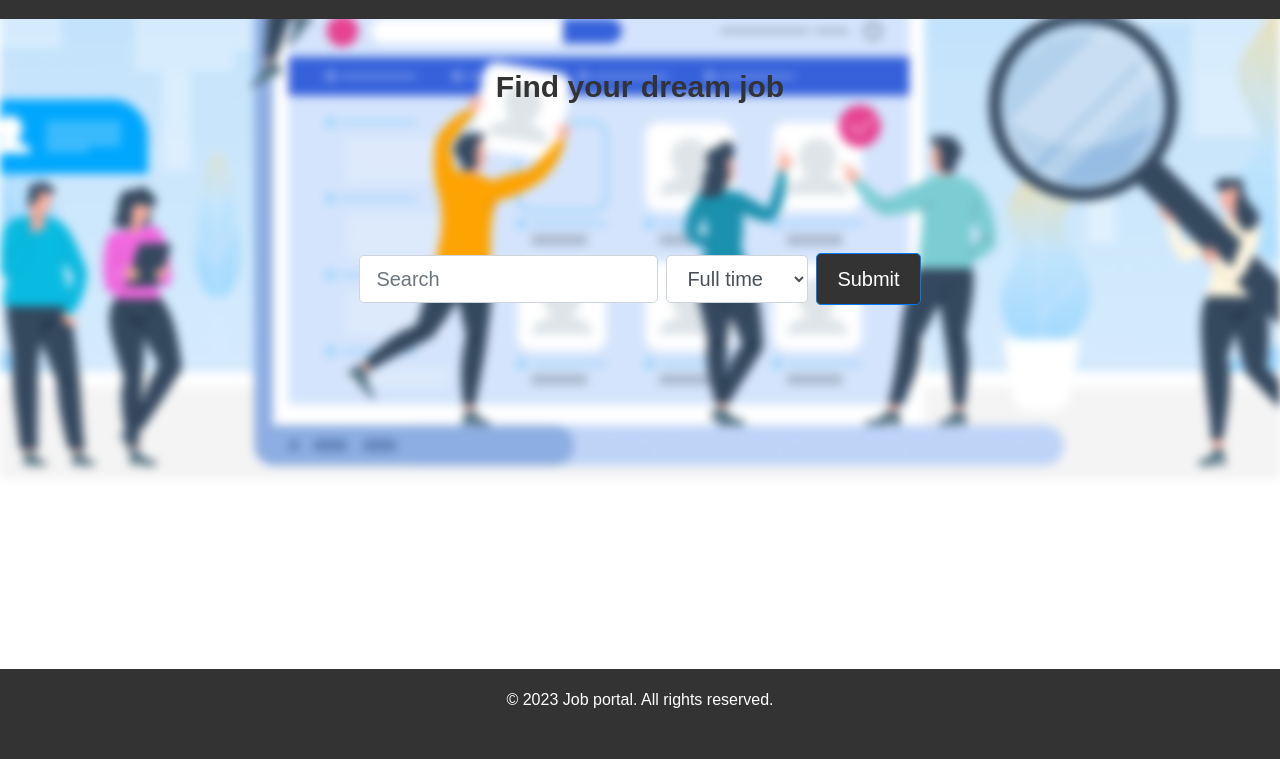
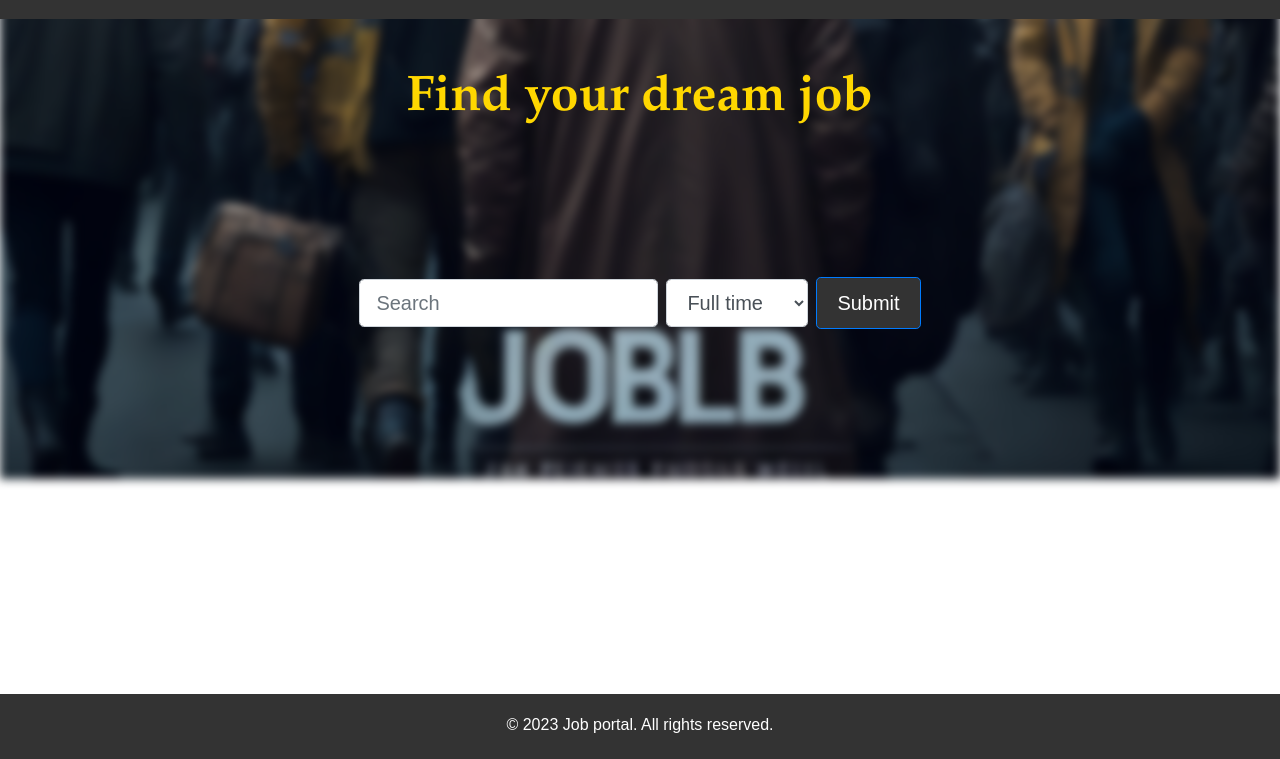
Before and after one commit to MyrHlorid/FinalProject, a Django app: page / in a window 1280 px wide. Shown: the part 321-1080 px from the top of the page. Before the commit the page ends 1029 px from the top, so only its background shows below. Run offline with Django 3.2, Linux system fonts and the light colour scheme; some libraries are stand-ins or nearby versions.

Commit message:
changed base.html

```diff
--- a/job_portal/views.py
+++ b/job_portal/views.py
@@ -40,7 +40,7 @@ def login_request(request):
         else:
             messages.error(request, "Invalid username or password.")
     form = AuthenticationForm()
-    return render(request=request, template_name="job_portal/login.html", context={"login_form": form})
+    return render(request=request, template_name="job_portal/Profile.html", context={"login_form": form})
 
 
 def logout_request(request):
--- a/templates/base.html
+++ b/templates/base.html
@@ -48,16 +48,17 @@
 
       {% block cssadd %}
     .content {
-        min-height: calc(100vh - 150px); /* Subtract header and footer heights */
+        min-height: calc(100vh - 125px); /* Subtract header and footer heights */
     }
     .words{
         top: 50%;
         left: 50%;
         padding-bottom: 100px;
         padding-top: 50px;
-        font-size: 30px;
-        color: #333333;
+        font-size: 50px;
+        color: gold;
         font-weight: bold;
+        font-family: "Garamond", serif;
     }
     .background_class{
         background-color:rgba(0,0,0,.3);
@@ -67,7 +68,7 @@
         width:100%;
         top:0;
         left:0;
-        background-image: url('/static/img/img.png');
+        background-image: url('/static/img/back.jpg');
          background-size: cover;
          background-position: center;
         z-index: -1;
```
Also changed, not shown: job_portal/templates/job_portal/Profile.html (+19 -4 lines), static/img/back.jpg (added), static/img/prof.jpg (added).
